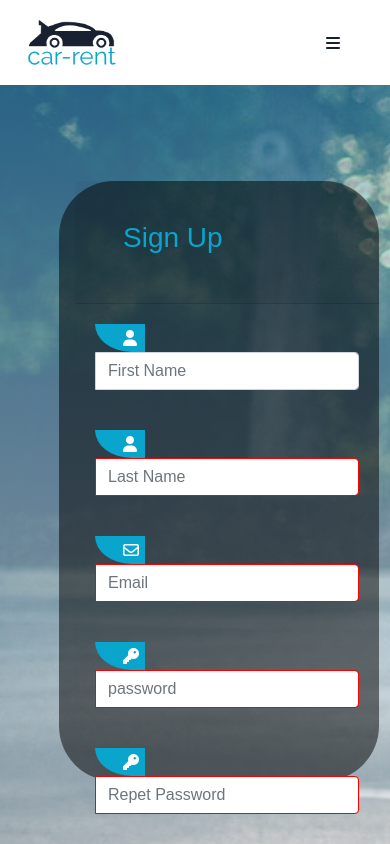
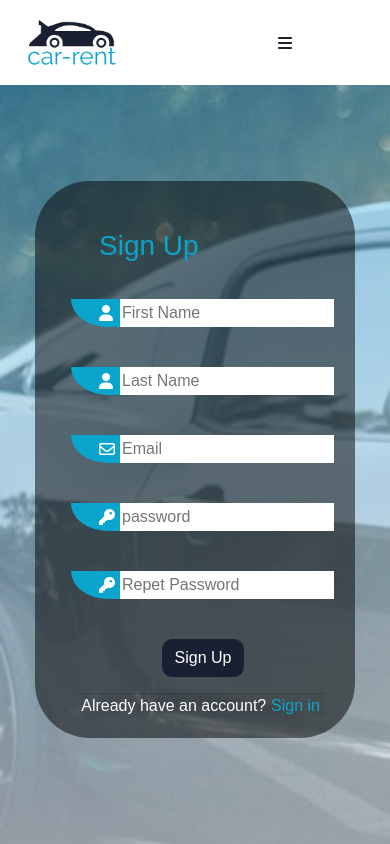
Before and after one commit to Shymaa-ashqar/car-rental-ReactJS, a React (Create React App) app: page /signup in a window 390 px wide. Shown: the top 844 px of the page. Built offline with nearby package versions, Linux system fonts and the light colour scheme.

Commit message:
finsh css

```diff
--- a/src/components/navbar/navbar.css
+++ b/src/components/navbar/navbar.css
@@ -132,3 +132,11 @@ nav ul li a:hover {
     display: none;
   }
 }
+@media screen and (max-width: 520px) {
+  .burger-menu {
+    display: block;
+    margin-left: 8em;
+    border: none;
+    background: none;
+  }
+}
--- a/src/components/registration/Login.css
+++ b/src/components/registration/Login.css
@@ -50,19 +50,34 @@ input:focus {
   margin-left: 15px;
   margin-right: 5px;
 }
-
+.reg {
+  display: flex !important  ;
+  flex-direction: column !important;
+  align-items: center;
+}
+.reg .card-footer a {
+  margin: auto 0.3em;
+}
 .links {
   color: white;
+}
+.login_btn2 {
+  color: white;
+  background-color: #192032 !important;
+  border-radius: 10px;
+  /* border-radius: 26% 74% 27% 73% / 0% 100% 0% 100%; */
+}
+
+.login_btn2:hover {
+  color: white;
+  background-color: white;
+  transform: scale(1.1);
+  transition: 0.3s;
 }
 
 .links a {
   margin-left: 4px;
   color: #0aa5cd;
-}
-@media only screen and (max-width: 900px) {
-  .Home {
-    height: 60em;
-  }
 }
 
 @media only screen and (max-width: 426px) {
@@ -74,11 +89,20 @@ input:focus {
     right: 8px;
   }
 }
+@media only screen and (max-width: 570px) {
+  .card-footer2 {
+    font-size: 0.8em;
+    padding: 0.5em;
+  }
+  .card1 {
+    width: 100%;
+    height: 22em;
+    margin-right: 1.5em;
+  }
+}
 @media only screen and (max-width: 375px) {
   .card1 {
     width: 100%;
-    height: auto;
-    margin-right: 1em;
   }
   .fab:before {
     font-size: 0.7em;
@@ -91,9 +115,7 @@ input:focus {
   .remember input {
     padding-bottom: 1em;
   }
-  .input-group > .form-control:not(:first-child) {
-    font-size: 0.8em;
-  }
+
   .links {
     font-size: 1em;
   }
--- a/src/components/registration/Login.js
+++ b/src/components/registration/Login.js
@@ -2,9 +2,9 @@ import React, { useState } from "react";
 import { useNavigate } from "react-router-dom";
 import "./Login.css";
 import { Link } from "react-router-dom";
-function Login({setLogged}) {
+function Login({ setLogged }) {
   const navigate = useNavigate();
-  //   const [formErrors, setFormErrors] = useState({});
+
   const [formGroup, setFormGrroup] = useState({
     email: "",
     password: "",
@@ -14,29 +14,10 @@ function Login({setLogged}) {
     const { name, value } = e.target;
     setFormGrroup({ ...formGroup, [name]: value });
   };
-  //   const errors = {};
-  //   const validate = (values) => {
-  //     console.log("hanee");
-
-  //     const regex = /^[^\s@]+@[^\s@]+\.[^\s@]{2,}$/i;
-
-  //     if (!values.email) {
-  //       errors.email = "Email is required!";
-  //     } else if (!regex.test(values.email)) {
-  //       errors.email = "This is not a valid email format!";
-  //     }
-  //     if (!values.password) {
-  //       errors.password = "Password is required";
-  //     } else if (values.password.length < 8) {
-  //       errors.password = "Password must be more than 8 characters";
-  //     }
-
-  //     return errors;
-  //   };
 
   const onSubmit = (e) => {
     e.preventDefault();
-    // setFormErrors(validate(formGroup));
+
     let index;
     let flag = true;
     let Userss = [];
@@ -48,7 +29,7 @@ function Login({setLogged}) {
       ) {
         index = i;
         localStorage.setItem("logged_user", JSON.stringify(Userss[index]));
-           setLogged(true)
+        setLogged(true);
         navigate("/");
 
         return (flag = false);
@@ -56,7 +37,6 @@ function Login({setLogged}) {
     }
     if (flag === true) {
       alert("your Password Or Email is not correct ");
-      //   navigate("/SignUp");
     }
   };
 
@@ -64,10 +44,11 @@ function Login({setLogged}) {
     <div className="logIn">
       <div className="d-flex justify-content-center h-100">
         <div className="card1">
-          <div className="card-header">
+          {/* <div className="card-header">
+
+          </div> */}
+          <div className="card-body">
             <h3>Sign In</h3>
-          </div>
-          <div className="card-body">
             <form onSubmit={onSubmit}>
               <div className="input-group form-group">
                 <div className="input-group-prepend">
@@ -83,7 +64,7 @@ function Login({setLogged}) {
                   onChange={Change}
                 />
               </div>
-              {/* <small className="errorMsg">{formErrors.email}</small> */}
+
               <div className="input-group form-group">
                 <div className="input-group-prepend">
                   <span className="input-group-text">
@@ -98,22 +79,22 @@ function Login({setLogged}) {
                   onChange={Change}
                 />
               </div>
-              {/* <small className="errorMsg">{formErrors.confPassword}</small> */}
-
+              <div className="reg">
                 <div className="form-group">
                   <input
                     type="submit"
                     value="Login"
-                  className="btn float-right login_btn"
+                    className="login-btn float-right login_btn2"
                   />
                 </div>
-            </form>
-          </div>
-          <div className="card-footer">
+                <div className="card-footer2">
                   <div className="d-flex justify-content-center links">
                     Don't have an account?
                     <Link to="/Signup">Sign Up</Link>
                   </div>
+                </div>
+              </div>
+            </form>
           </div>
         </div>
       </div>
--- a/src/components/registration/Signup.css
+++ b/src/components/registration/Signup.css
@@ -7,21 +7,22 @@
     url("../../../public/page-header-bg.jpg");
   background-size: cover;
   background-repeat: no-repeat;
-
+  padding-bottom: 2em;
   font-family: "Numans", sans-serif;
+  width: 100vw !important;
 }
 
 .Register-container {
   display: flex;
-  justify-content: flex-start;
+  justify-content: center;
   padding-top: 6em;
   padding-left: 2em;
-  height: 100%;
+
   align-content: center;
 }
 
 .card2 {
-  height: 600px;
+  /* height: 600px; */
   border-radius: 55px;
   width: 500px;
   background-color: rgba(0, 0, 0, 0.5) !important;
@@ -30,28 +31,38 @@
 .card-header h3 {
   padding: 1em;
 }
-
+.card-body h3 {
+  color: #0aa5cd;
+  padding: 1em;
+}
 .input-group-prepend span {
   width: 50px;
   background-color: #0aa5cd;
   color: white;
   border: 0 !important;
-  border-radius: 26% 74% 27% 73% / 0% 100% 0% 100%;
+  /* border-radius: 26% 74% 27% 73% / 0% 100% 0% 100%; */
 }
-
+.reg {
+  display: flex !important  ;
+  flex-direction: column !important;
+  align-items: center;
+}
+.reg .card-footer a {
+  margin: auto 0.3em;
+}
 input:focus {
   outline: 0 0 0 0 !important;
   box-shadow: 0 0 0 0 !important;
 }
 
-.login_btn {
+.sign_btn1 {
   color: white;
   background-color: #192032 !important;
-  width: 100px;
+  border-radius: 10px;
   /* border-radius: 26% 74% 27% 73% / 0% 100% 0% 100%; */
 }
 
-.login_btn:hover {
+.sign_btn1:hover {
   color: white;
   background-color: white;
   transform: scale(1.1);
@@ -72,59 +83,90 @@ input:focus {
   font-size: 1em;
 }
 .errorMsg {
-  color: red;
-  font-size: 15px;
+  color: rgb(185, 35, 35);
+  font-size: 12px;
   padding: 1em;
-  /* margin-bottom: 1em;
-  padding-bottom: 1em; */
 
   width: 20em;
 }
-.form-control:invalid {
-  border-color: red;
+#card-footer {
+  padding: 0em;
 }
-.form-control:invalid ~ .errorMsg {
-  display: block;
+
+.form-control1 {
+  width: 85%;
 }
-.form-control {
-  width: 20em !important;
+@media only screen and (max-width: 800px) {
+  .Register {
+    background-image: linear-gradient(
+        rgba(81, 192, 243, 0.5),
+        rgb(255, 255, 255, 0.63)
+      ),
+      url("../../../public/page-header-bg - Cop1y.jpg");
+  }
+  .form-control1 {
+    /* width: 22em; */
+  }
 }
-.error {
-  display: flex;
-  flex-direction: column;
-}
-@media only screen and (max-width: 580px) {
+@media only screen and (max-width: 585px) {
+  .form-control1 {
+    width: 85%;
+  }
   .Register-container {
     display: flex;
     justify-content: center;
   }
   .card2 {
-    width: 25em;
-    padding-left: 2em;
+    /* width: 25em; */
+    /* padding-left: 2em;
     margin-left: 2em;
+  } */
   }
 }
 @media only screen and (max-width: 480px) {
+  .form-control1 {
+    width: 81%;
+  }
   .card2 {
     width: 20em;
     padding-left: 1em;
-    margin-left: 1em;
+    margin-right: 2em;
+    height: fit-content;
   }
 }
 @media only screen and (max-width: 350px) {
+  .form-control1 {
+    width: 65%;
+  }
   .card2 {
-    width: 15em;
-    height: 35em;
+    width: 18em;
+    height: 40em;
     padding-left: 1em;
-    margin-left: 1em;
+    margin-right: 2em;
+  }
+  .reg .card-footer a {
+    margin: auto 0.1em;
+  }
+  .card-footer .links {
+    display: block !important;
   }
 }
 @media only screen and (max-width: 285px) {
+  .form-control1 {
+    /* width: 6em; */
+    font-size: 0.75em;
+  }
   .card2 {
-    width: 13em;
+    width: 15em;
+    height: 34em;
   }
-  .Register-container {
-    display: flex;
-    justify-content: flex-start;
+
+  .card-header h3 {
+    padding: 0.4em;
+    margin: 0em;
+  }
+
+  #card-footer {
+    font-size: 0.7em;
   }
 }
--- a/src/components/registration/Signup.js
+++ b/src/components/registration/Signup.js
@@ -6,9 +6,9 @@ import { useNavigate } from "react-router-dom";
 function Signup({ setSubmitted }) {
   const navigate = useNavigate();
   const [formErrors, setFormErrors] = useState({});
-  // const [isSubmit, setIsSubmit] = useState(false);
+
   const [Isvalidate, setIsvalidate] = useState(false);
-  //   console.log(isSubmit);
+
   const [formGroup, setFormGrroup] = useState({
     firstName: "",
     lastName: "",
@@ -21,12 +21,7 @@ function Signup({ setSubmitted }) {
     const { name, value } = e.target;
     setFormGrroup({ ...formGroup, [name]: value });
   };
-  //   useEffect(() => {
-  //     console.log(formErrors);
-  //     if (Object.keys(formErrors).length === 0 && isSubmit) {
-  //       console.log(formGroup);
-  //     }
-  //   }, [formErrors]);
+
   const validate = (values) => {
     console.log("hanee");
     const errors = {};
@@ -83,30 +78,24 @@ function Signup({ setSubmitted }) {
       if (flag === true && Isvalidate === true) {
         arr.push(users);
         localStorage.setItem("users", JSON.stringify(arr));
-        // setIsSubmit(!isSubmit);
+
         setSubmitted(true);
         navigate("/");
       }
     } else if (Isvalidate === true) {
       arr.push(users);
-      //   setIsSubmit(!isSubmit);
+
       localStorage.setItem("users", JSON.stringify(arr));
     }
   };
   return (
     <section className="Register" id="Register">
-      {/* {Object.keys(formErrors).length === 0 && isSubmit ? (
-        <div className="ui message success">Signed in successfully</div>
-      ) : (
-        <pre>{JSON.stringify(formGroup, undefined, 2)}</pre>
-      )} */}
       <div className="Register-container">
         <div className="d-flex justify-content-center h-100">
           <div className="card2">
-            <div className="card-header">
+            {/* <div className="card-header"></div> */}
+            <div className="card-body">
               <h3>Sign Up</h3>
-            </div>
-            <div className="card-body">
               <form onSubmit={reg} id="form">
                 <div className="input-group form-group">
                   <div className="input-group-prepend">
@@ -117,19 +106,12 @@ function Signup({ setSubmitted }) {
                   <input
                     id="firstName"
                     type="text"
-                    className="form-control"
+                    className="form-control1"
                     placeholder="First Name"
                     name="firstName"
                     value={formGroup.firstName}
                     onChange={register}
                   />
-
-                  {/* {isSubmit == true &&
-                  formGroup.firstName.length >= 2 ? null : (
-                    <small className="errorMsg">
-                      "the userName must be more than 2"
-                    </small>
-                  )} */}
                 </div>{" "}
                 <small className="errorMsg">{formErrors.firstName}</small>
                 <div className="input-group form-group">
@@ -141,7 +123,7 @@ function Signup({ setSubmitted }) {
                   <input
                     id="lastName"
                     type="text"
-                    className="form-control"
+                    className="form-control1"
                     placeholder="Last Name"
                     name="lastName"
                     value={formGroup.lastName}
@@ -160,7 +142,7 @@ function Signup({ setSubmitted }) {
                     id="userEmail"
                     type="email"
                     required
-                    className="form-control"
+                    className="form-control1"
                     placeholder="Email"
                     value={formGroup.email}
                     name="email"
@@ -177,7 +159,7 @@ function Signup({ setSubmitted }) {
                   <input
                     id="userPassword"
                     type="password"
-                    className="form-control"
+                    className="form-control1"
                     placeholder="password"
                     name="password"
                     value={formGroup.password}
@@ -196,7 +178,7 @@ function Signup({ setSubmitted }) {
                   <input
                     id="userRePassword"
                     type="password"
-                    className="form-control"
+                    className="form-control1"
                     placeholder="Repet Password"
                     name="confPassword"
                     value={formGroup.confPassword}
@@ -205,19 +187,21 @@ function Signup({ setSubmitted }) {
                   />{" "}
                 </div>
                 <small className="errorMsg">{formErrors.confPassword}</small>
+                <div className="reg">
                   <div className="form-group">
                     <input
                       type="submit"
-                    value="Login"
-                    className="btn float-right login_btn"
+                      value="Sign Up"
+                      className="btn float-right sign_btn1"
                     />
                   </div>
-              </form>
-            </div>
-            <div className="card-footer">
+                  <div className="card-footer" id="card-footer">
                     <div className="d-flex justify-content-center links">
                       Already have an account?<Link to="/Login"> Sign in</Link>
                     </div>
+                  </div>
+                </div>
+              </form>
             </div>
           </div>
         </div>
```
Also changed, not shown: public/page-header-bg - Cop1y.jpg (added), public/page-header-bg - Copy.jpg (added). Lines whose indentation alone changed are shown as unchanged.
